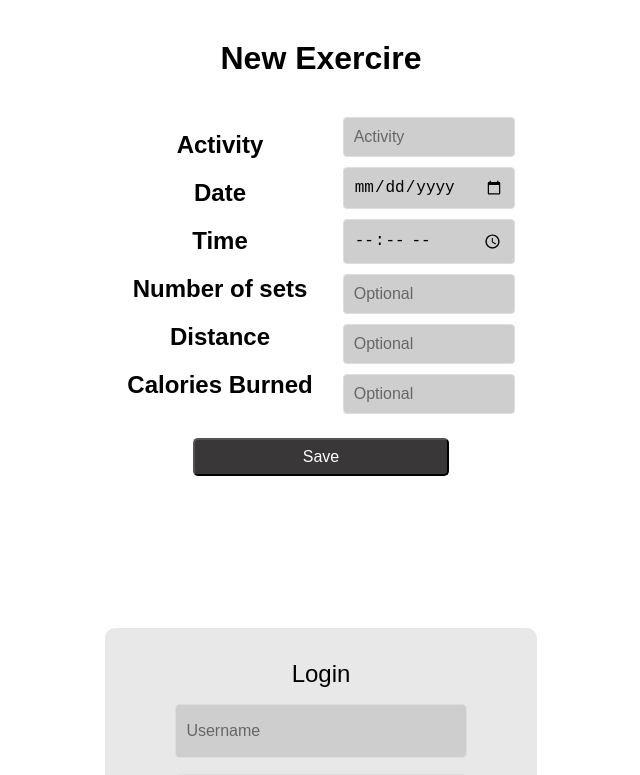
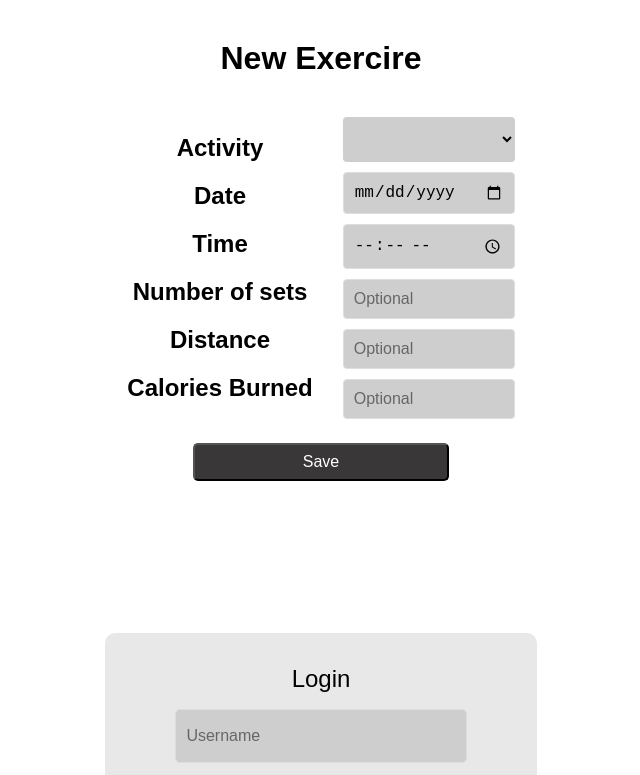
Before and after one commit to Fiw0202/ExercireTrack, a React (Create React App) app: page / in a window 1280 px wide. Shown: the top 775 px of the page, without its empty margins (319-959 px from the left). Built offline with nearby package versions, Linux system fonts and the light colour scheme; a web font is replaced by a local one.

Commit message:
Edit Drop Down Activity

```diff
--- a/src/Components/NewExercire/NewExercire.css
+++ b/src/Components/NewExercire/NewExercire.css
@@ -52,3 +52,12 @@ p {
     cursor: pointer;
     transition: 0.8s;
   }
+select{
+  background-color: rgb(206, 206, 206);
+  padding: 14px ;
+  border-radius: 4px;
+  border: none;
+}
+select:focus {
+  outline: none;
+}
--- a/src/Components/NewExercire/NewExercire.js
+++ b/src/Components/NewExercire/NewExercire.js
@@ -1,6 +1,7 @@
 import "./NewExercire.css";
-const NewExercire = () => {
+const NewExercise = () => {
   return (
+
     <div className="add-excerice">
       <h1>New Exercire</h1>
       <div className="newex-form">
@@ -13,7 +14,14 @@ const NewExercire = () => {
           <p>Calories Burned</p>
         </div>
         <div className="input-action">
-          <input type="text" placeholder="Activity"></input>
+        <select>
+              <option value=""></option>
+              <option value="run">Run</option>
+              <option value="bicycleride">Bicycle Ride</option>
+              <option value="swimming">Swimming</option>
+              <option value="walk">Walk</option>
+              <option value="hiking">Hiking</option>
+            </select>
           <input type="date"></input>
           <input type="time" placeholder="Activity"></input>
           <input type="text" placeholder="Optional"></input>
@@ -26,4 +34,4 @@ const NewExercire = () => {
   );
 };
 
-export default NewExercire;
+export default NewExercise;
```
